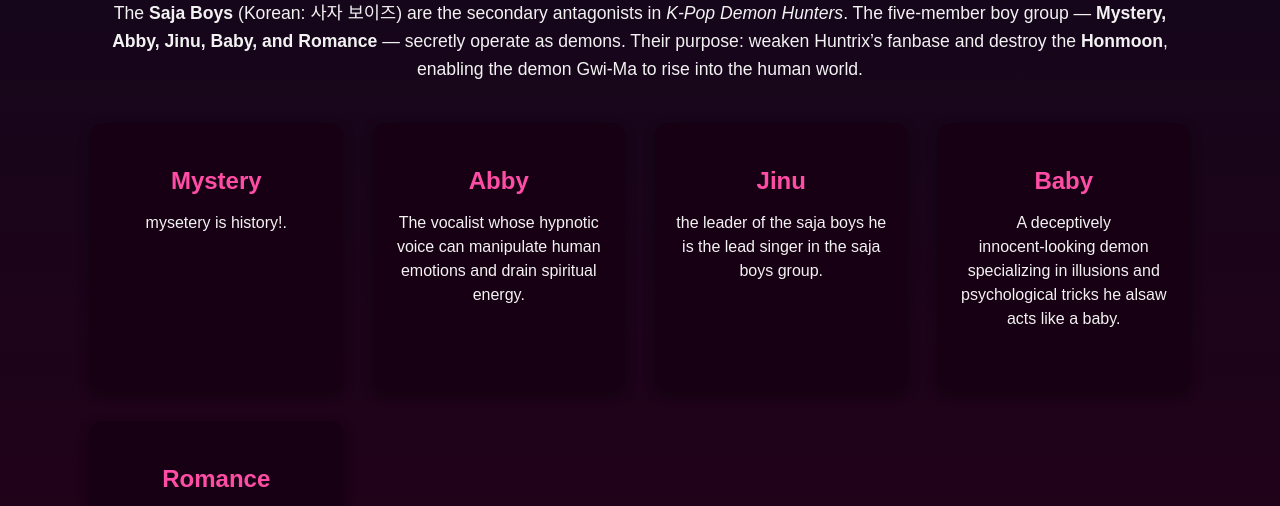
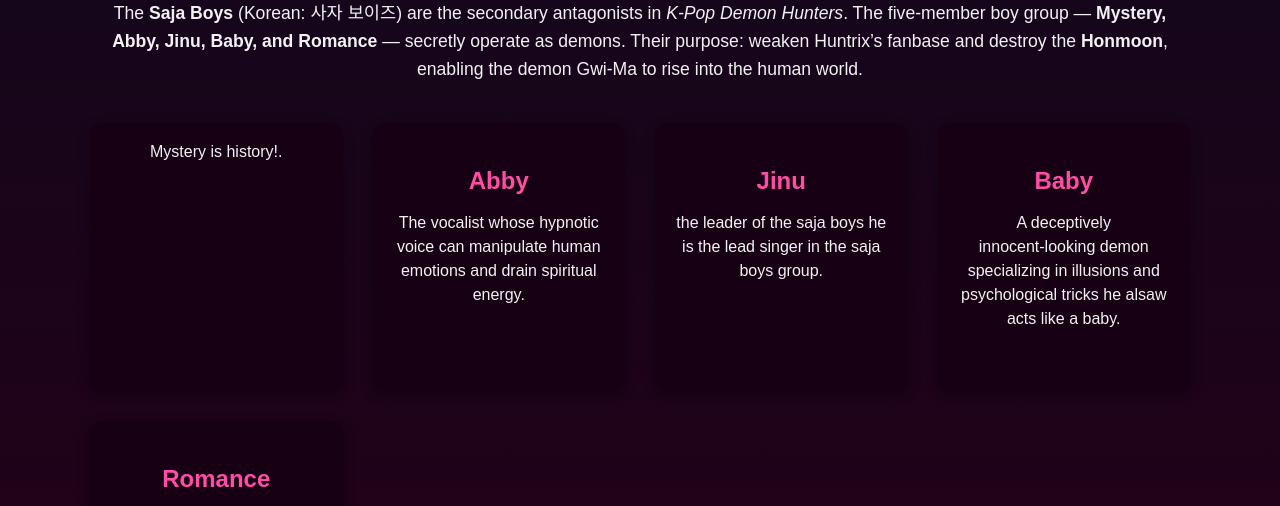
Before and after one commit to rivasesperanza338/K-POP-DEMON-HUNTERS, a plain HTML site: page saja-boys.html in a window 1280 px wide. Shown: the part 585-1091 px from the top of the page. Drawn offline with Linux system fonts and the light colour scheme.

Commit message:
Update saja-boys.html

```diff
--- a/saja-boys.html
+++ b/saja-boys.html
@@ -145,8 +145,7 @@
 
     <div class="grid">
       <div class="card">
-        <h3>Mystery</h3>
-        <p>mysetery is history!.</p>
+        <mystery </p>Mystery is history!.</p>
       </div>
 
       <div class="card">
```
